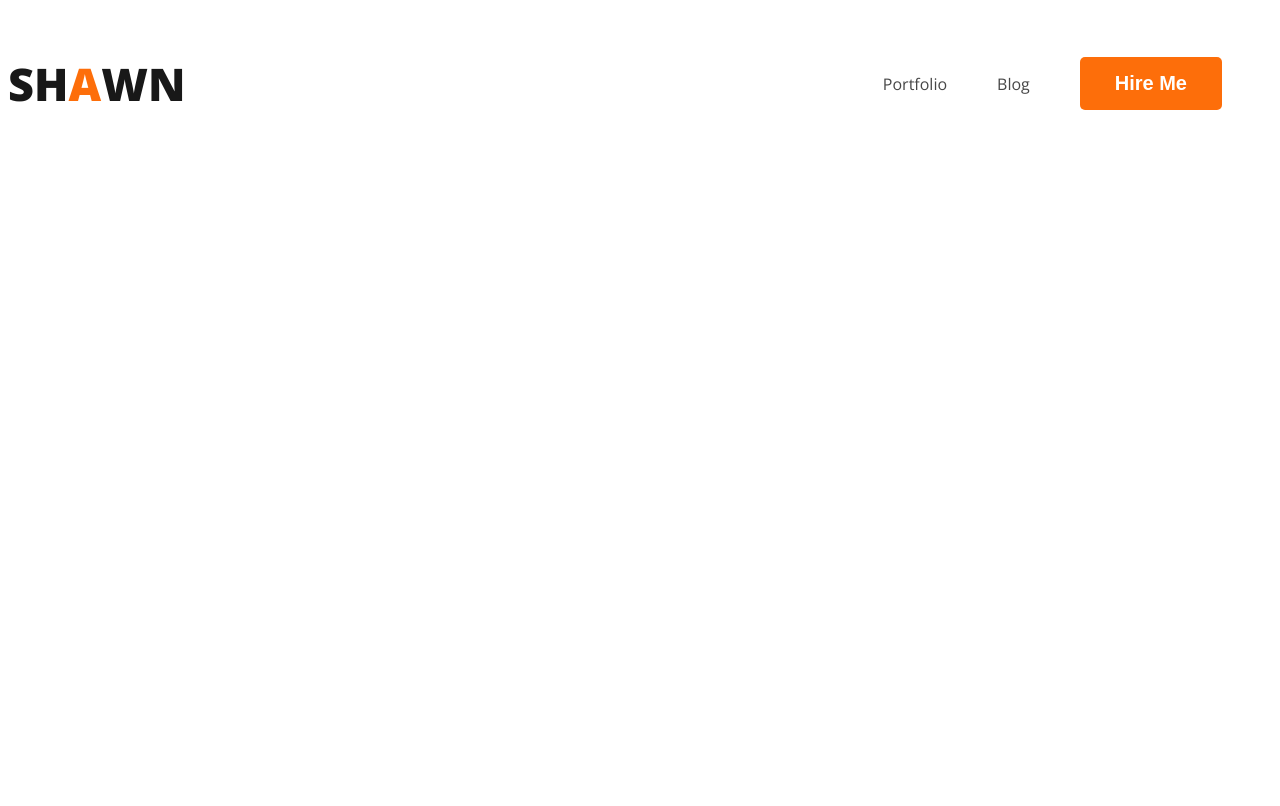
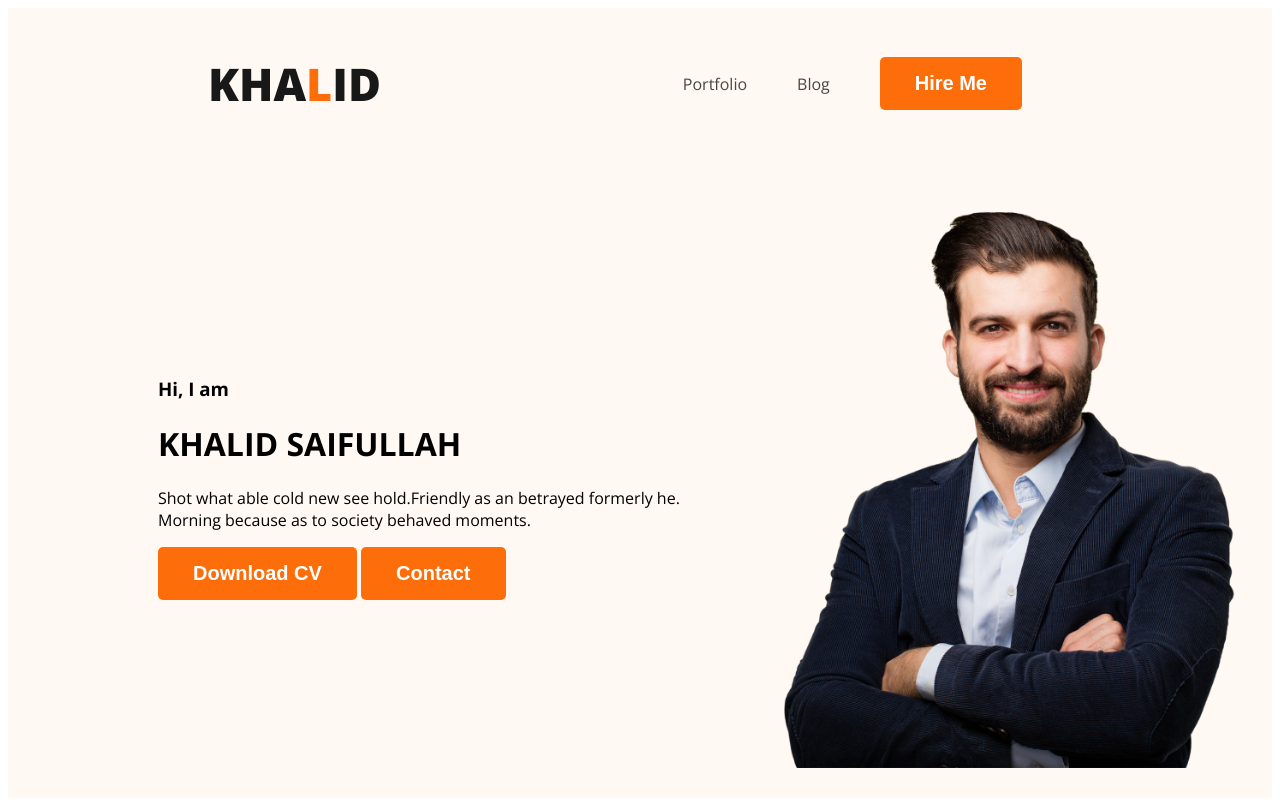
Before and after one commit to khalid-tks/developer-porfolio, a plain HTML site: page index.html in a window 1280 px wide. Drawn offline with nearby package versions, Linux system fonts and the light colour scheme.

Commit message:
profile-pic

```diff
--- a/index.html
+++ b/index.html
@@ -12,15 +12,25 @@
 
 </head>
 <body>
-    <header>
+    <header class="header">
         <nav>
-            <h3 class="nav-title">SH<span class="text-primary">A</span>WN</h3>
+            <h3 class="nav-title">KHA<span class="text-primary">L</span>ID</h3>
             <ul>
                 <li><a href="">Portfolio</a></li>
                 <li><a href="">Blog</a></li>
                 <li><button class="btn-primary">Hire Me</button></li>
             </ul>
         </nav>
+        <div class="banner">
+            <div class="banner-content">
+                <h3 class="banner-greeting">Hi, I am</h3>
+                <h1 class="banner-title">KHALID SAIFULLAH</h1>
+                <p>Shot what able cold new see hold.Friendly as an betrayed formerly he. Morning because as to society behaved moments.</p>
+                <button class="btn-primary">Download CV</button>
+                <button class="btn-primary">Contact</button>
+            </div>
+            <img class="profile-pic" src="images/hardy.png" alt="">
+        </div>
     </header>
     <main>
 
--- a/styles/portfolio.css
+++ b/styles/portfolio.css
@@ -20,6 +20,7 @@ nav {
   display: flex;
   justify-content: space-between;
   align-items: center;
+  margin: 0 200px;
 }
 
 .nav-title {
@@ -42,3 +43,17 @@ nav a {
   text-decoration: none;
   color: #474747;
 }
+
+.header{
+    background-color: #fff8f3;
+}
+
+.banner{
+    padding: 30px 30px 30px 150px ;
+    display: flex;
+    align-items: center;
+}
+
+.banner .profile-pic{
+    width: 500px;
+}
```
